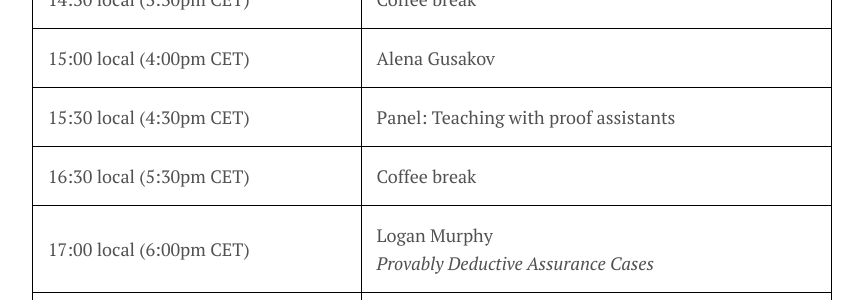
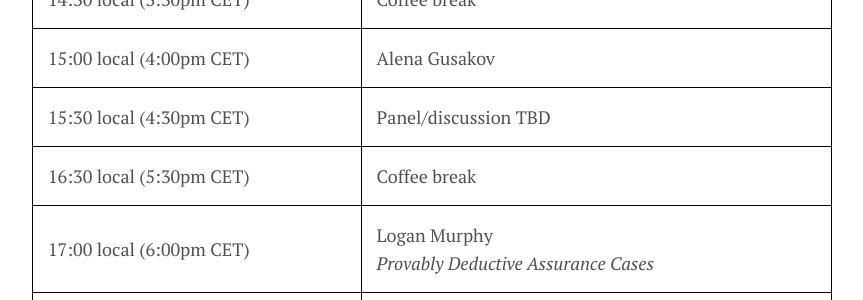
Before and after one commit to leanprover-community/lt2021, a Jekyll site: the page built from schedule.md, in a window 1280 px wide and 900 px high, scrolled down 3190 px. Shown: the part 305-605 px from the top of the window, without its empty margins (208-1071 px from the left). Built offline with Jekyll 4.4.1, drawn with Linux system fonts in a browser that asks for light colours.

Commit message:
more vague about panel discussion

```diff
--- a/schedule.md
+++ b/schedule.md
@@ -71,7 +71,7 @@ Sessions will last 4-5 hours including breaks.
 | <time datetime="2021-01-04T15:00+01:00">3:00pm</time> local (3:00pm CET) | Amelia Livingston<br>*Two ways to formalise exterior algebras* |
 | <time datetime="2021-01-04T15:30+01:00">3:30pm</time> local (3:30pm CET) | Coffee break |
 | <time datetime="2021-01-04T16:00+01:00">4:00pm</time> local (4:00pm CET) | Alena Gusakov |
-| <time datetime="2021-01-04T16:30+01:00">4:30pm</time> local (4:30pm CET) | Panel: Teaching with proof assistants |
+| <time datetime="2021-01-04T16:30+01:00">4:30pm</time> local (4:30pm CET) | Panel/discussion TBD |
 | <time datetime="2021-01-04T17:30+01:00">5:30pm</time> local (5:30pm CET) | Coffee break |
 | <time datetime="2021-01-04T18:00+01:00">6:00pm</time> local (6:00pm CET) | Logan Murphy<br>*Provably Deductive Assurance Cases* |
 | <time datetime="2021-01-04T18:30+01:00">6:30pm</time> local (6:30pm CET) | Thomas Browning and Patrick Lutz<br>*Galois theory* |
```
